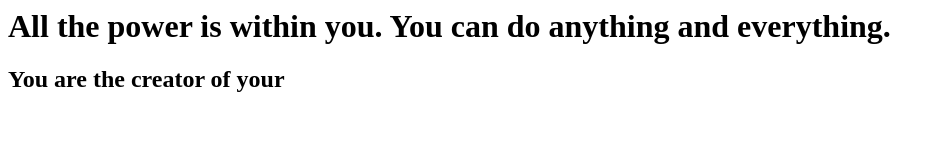
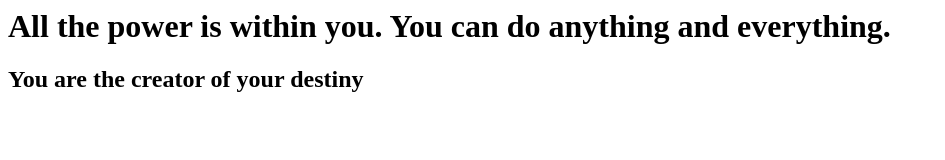
Before and after one commit to Manasa1626/Firstgitrepo, a plain HTML site: page index.html in a window 1280 px wide. Shown: the whole page, without its empty margins (0-945 px from the left). Drawn offline with Linux system fonts and the light colour scheme.

Commit message:
fixed the defect

```diff
--- a/index.html
+++ b/index.html
@@ -1,6 +1,6 @@
 <html>
 <body>
 <h1>All the power is within you. You can do anything and everything. </h1>
-<h2>You are the creator of your </h2>
+<h2>You are the creator of your destiny </h2>
 </body>
 </html>
```
